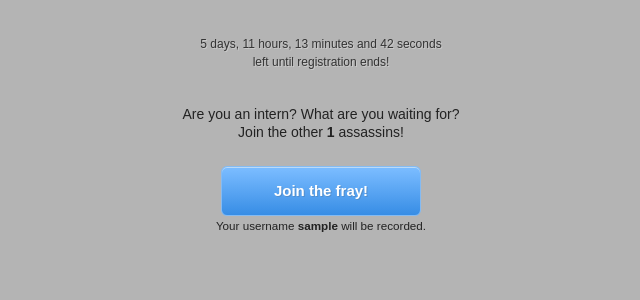
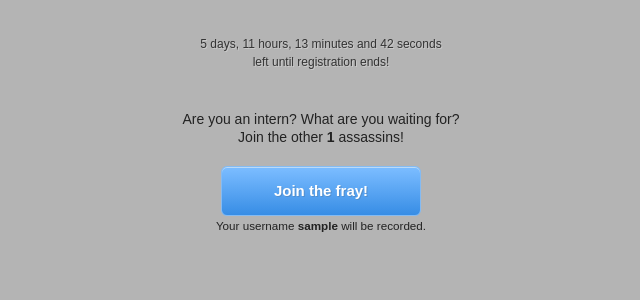
Before and after one commit to billycao/League-of-Shadows, a Django app: template templates/index.html in a window 1280 px wide. Shown: the part 223-523 px from the top of the page, without its empty margins (319-959 px from the left). Run offline with Django 3.2, Linux system fonts and the light colour scheme; the template is opened without the code that fills it: most values are stand-ins (such as "Sample title", 1, 10 or a date in 2020).

Commit message:
Firefox layout bug

```diff
--- a/templates/index.html
+++ b/templates/index.html
@@ -39,10 +39,8 @@
     {% else %}
         <form action="/join" method="post">
             <fieldset>
-                <legend>
                     Are you an intern? What are you waiting for? <br />
-                    Join the other <b>{{ num_players }}</b> assassins!
-                </legend>
+                    Join the other <b>{{ num_players }}</b> assassins!<br />
                 <!-- TODO(billycao): Make this system work for multiple games. -->
                 <select name="game_name" hidden>
                     {% for game in games %}
```
